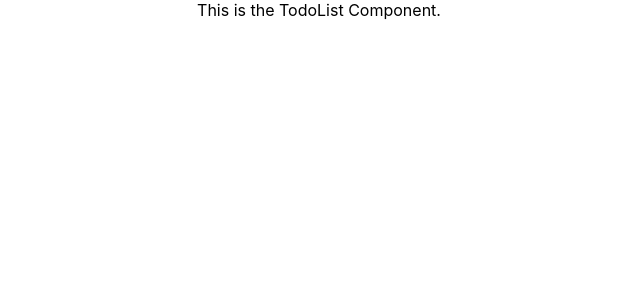
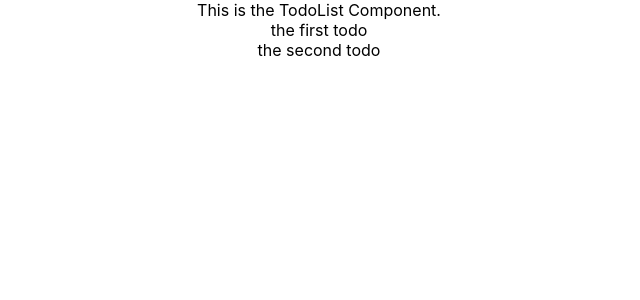
Before and after one commit to zaneshen314/day9-react-todolist-starter, a React (Create React App) app: page / in a window 1280 px wide. Shown: the top 300 px of the page, without its empty margins (321-961 px from the left). Built offline with nearby package versions, Linux system fonts and the light colour scheme.

Commit message:
[todo]feat,add todoGroup and todoItem

```diff
--- /dev/null
+++ b/src/components/TodoGroup.jsx
@@ -0,0 +1,16 @@
+import { useContext } from "react";
+import TodoItem from "./TodoItem";
+import {TodoContext} from "../App";
+
+const TodoGroup = () => {
+  const { state } = useContext(TodoContext)
+  return (
+      <div>
+        {state.map((todo) => {
+          return <TodoItem key={todo.id} todo={todo}/>
+        })}
+      </div>
+  );
+}
+
+export default TodoGroup;
--- /dev/null
+++ b/src/components/TodoItem.jsx
@@ -0,0 +1,10 @@
+
+const TodoItem = ({todo}) => {
+  return (
+      <div>
+        <div>{todo.text}</div>
+      </div>
+  );
+}
+
+export default TodoItem;
--- a/src/components/TodoList.jsx
+++ b/src/components/TodoList.jsx
@@ -1,6 +1,11 @@
+import TodoGroup from "./TodoGroup";
+
 const TodoList = () => {
   return (
-      <div>This is the TodoList Component.</div>
+      <div>
+          This is the TodoList Component.
+          <TodoGroup/>
+      </div>
   );
 }
 
```
